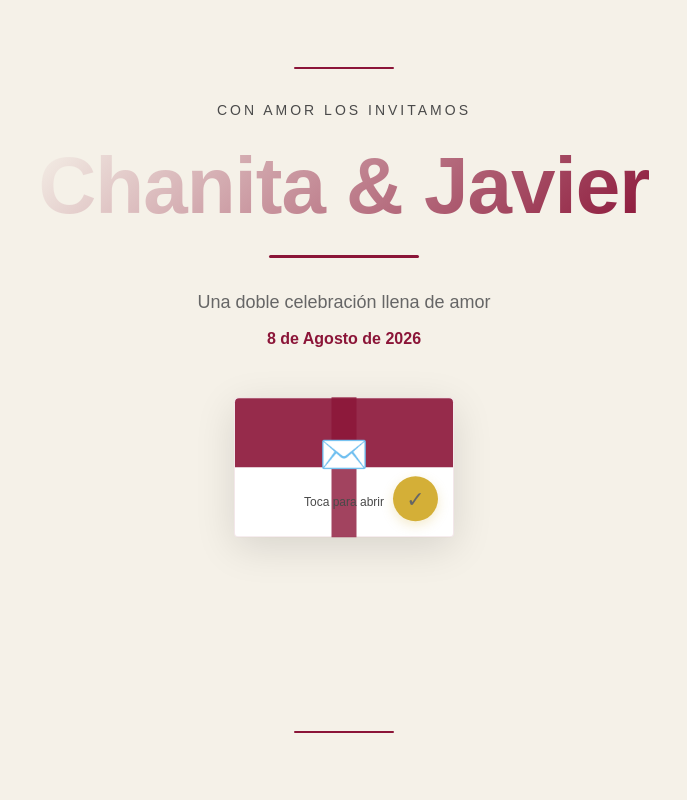
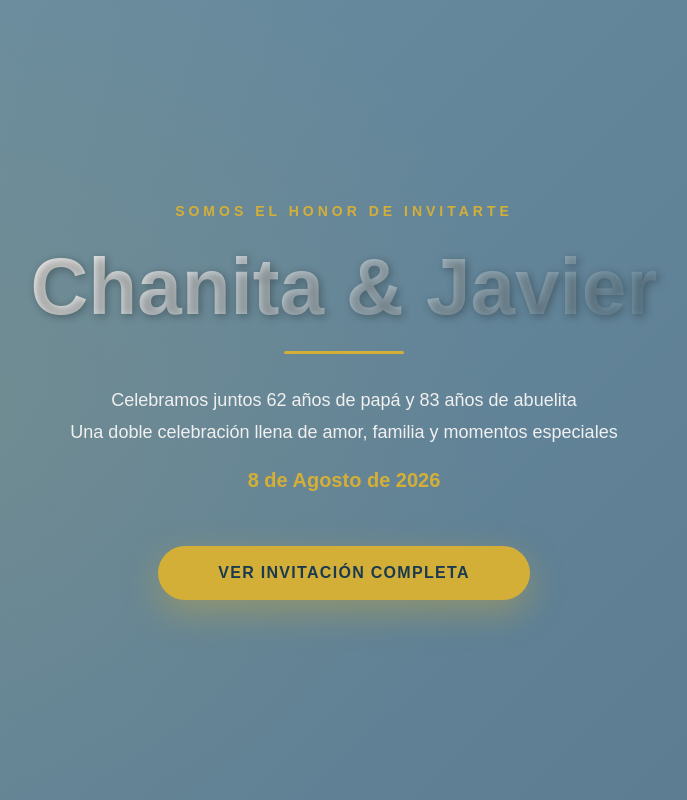
Before and after one commit to charrolothbrok/cumplecj, a React (Vite) app: page / in a window 1280 px wide. Shown: the whole page, without its empty margins (296-983 px from the left). Built offline with nearby package versions, Linux system fonts and the light colour scheme.

Commit message:
Add files via upload

```diff
--- a/src/components/LetterIntro.jsx
+++ b/src/components/LetterIntro.jsx
@@ -4,76 +4,22 @@ import gsap from 'gsap'
 export default function LetterIntro({ onOpen }) {
   const [isOpening, setIsOpening] = useState(false)
   const containerRef = useRef(null)
-  const envelopeRef = useRef(null)
-  const titleRef = useRef(null)
-  const subtitleRef = useRef(null)
-  const buttonRef = useRef(null)
+  const contentRef = useRef(null)
 
-  // Animación inicial con GSAP
   useEffect(() => {
     const ctx = gsap.context(() => {
       const tl = gsap.timeline()
 
-      // Fade in general
+      // Fade in container
       tl.to(containerRef.current, { opacity: 1, duration: 0.8 })
 
-      // Título aparece con scale
-      tl.from(
-        titleRef.current,
-        {
+      // Fade in content
+      tl.from(contentRef.current, {
         opacity: 0,
-          scale: 0.8,
         y: 30,
         duration: 0.8,
         ease: 'power2.out'
-        },
-        0.2
-      )
-
-      // Subtítulo aparece
-      tl.from(
-        subtitleRef.current,
-        {
-          opacity: 0,
-          y: 20,
-          duration: 0.6,
-          ease: 'power2.out'
-        },
-        0.4
-      )
-
-      // Sobre aparece con bounce
-      tl.from(
-        envelopeRef.current,
-        {
-          opacity: 0,
-          y: 50,
-          duration: 0.8,
-          ease: 'back.out'
-        },
-        0.6
-      )
-
-      // Botón aparece
-      tl.from(
-        buttonRef.current,
-        {
-          opacity: 0,
-          y: 20,
-          duration: 0.6,
-          ease: 'power2.out'
-        },
-        0.8
-      )
-
-      // Animación continua del sobre (flotar)
-      gsap.to(envelopeRef.current, {
-        y: -15,
-        duration: 2,
-        repeat: -1,
-        yoyo: true,
-        ease: 'sine.inOut'
-      })
+      }, 0.2)
     })
 
     return () => ctx.revert()
@@ -81,18 +27,16 @@ export default function LetterIntro({ onOpen }) {
 
   const handleOpen = () => {
     setIsOpening(true)
-
-    // Animación de apertura con GSAP
-    gsap.to(envelopeRef.current, {
+    gsap.to(contentRef.current, {
       opacity: 0,
-      scale: 0.8,
+      scale: 0.9,
       duration: 0.5,
       ease: 'power2.in'
     })
 
     setTimeout(() => {
       onOpen()
-    }, 1500)
+    }, 600)
   }
 
   return (
@@ -100,7 +44,7 @@ export default function LetterIntro({ onOpen }) {
       ref={containerRef}
       style={{
         minHeight: '100vh',
-        background: '#f5f1e8',
+        background: 'linear-gradient(135deg, #6b8fa3 0%, #5a7a8f 100%)',
         display: 'flex',
         flexDirection: 'column',
         alignItems: 'center',
@@ -111,9 +55,33 @@ export default function LetterIntro({ onOpen }) {
         overflow: 'hidden'
       }}
     >
-      {/* Confeti con GSAP */}
+      {/* Patrón decorativo de fondo */}
+      <div
+        style={{
+          position: 'absolute',
+          top: 0,
+          left: 0,
+          right: 0,
+          bottom: 0,
+          backgroundImage: 'radial-gradient(circle at 20% 50%, rgba(212, 175, 55, 0.1) 0%, transparent 50%)',
+          pointerEvents: 'none'
+        }}
+      />
+      <div
+        style={{
+          position: 'absolute',
+          bottom: 0,
+          right: 0,
+          backgroundImage: 'radial-gradient(circle at 80% 50%, rgba(212, 175, 55, 0.08) 0%, transparent 50%)',
+          pointerEvents: 'none',
+          width: '300px',
+          height: '300px'
+        }}
+      />
+
+      {/* Confeti al abrir */}
       {isOpening &&
-        Array.from({ length: 60 }).map((_, i) => (
+        Array.from({ length: 50 }).map((_, i) => (
           <div
             key={i}
             style={{
@@ -122,9 +90,7 @@ export default function LetterIntro({ onOpen }) {
               top: '50%',
               width: Math.random() * 8 + 4 + 'px',
               height: Math.random() * 8 + 4 + 'px',
-              background: ['#8b1538', '#d4af37', '#a82d4a'][
-                Math.floor(Math.random() * 3)
-              ],
+              background: ['#d4af37', '#f5f3f0', '#6b8fa3'][Math.floor(Math.random() * 3)],
               borderRadius: '50%',
               pointerEvents: 'none',
               zIndex: 1
@@ -144,53 +110,42 @@ export default function LetterIntro({ onOpen }) {
           />
         ))}
 
-      {/* Contenedor principal */}
+      {/* Contenido principal */}
       <div
+        ref={contentRef}
         style={{
           position: 'relative',
           zIndex: 10,
           textAlign: 'center',
-          maxWidth: '700px'
+          maxWidth: '800px',
+          color: 'white'
         }}
       >
-        {/* Línea decorativa */}
-        <div
-          style={{
-            height: '2px',
-            width: '100px',
-            background: '#8b1538',
-            margin: '0 auto 30px',
-            borderRadius: '1px'
-          }}
-        />
-
-        {/* Texto pequeño decorativo */}
+        {/* Subtítulo */}
         <p
           style={{
             fontSize: '14px',
-            letterSpacing: '3px',
+            letterSpacing: '4px',
             textTransform: 'uppercase',
-            color: '#4a4a4a',
+            color: '#d4af37',
             marginBottom: '20px',
-            fontWeight: 500,
-            fontFamily: "'Poppins', sans-serif",
-            margin: '0 0 20px 0'
+            fontWeight: 600,
+            fontFamily: "'Poppins', sans-serif"
           }}
         >
-          Con Amor Los Invitamos
+          Somos el Honor de Invitarte
         </p>
 
-        {/* TÍTULO - SÓLIDO, NO GRADIENTE */}
+        {/* Título principal */}
         <h1
-          ref={titleRef}
           style={{
-            fontSize: 'clamp(2.5rem, 10vw, 5rem)',
+            fontSize: 'clamp(2.5rem, 12vw, 5rem)',
             fontFamily: "'Fredoka', sans-serif",
             fontWeight: 700,
-            color: '#1a1a1a',
-            margin: '0 0 10px 0',
+            color: 'white',
+            margin: '0 0 15px 0',
             lineHeight: 1.1,
-            letterSpacing: '-1px'
+            textShadow: '2px 2px 8px rgba(0,0,0,0.3)'
           }}
         >
           Chanita & Javier
@@ -199,187 +154,77 @@ export default function LetterIntro({ onOpen }) {
         {/* Línea decorativa */}
         <div
           style={{
+            width: '120px',
             height: '3px',
-            width: '150px',
-            background: '#8b1538',
-            margin: '25px auto 30px',
+            background: '#d4af37',
+            margin: '20px auto 30px',
             borderRadius: '2px'
           }}
         />
 
-        {/* Subtítulo - SÓLIDO */}
-        <div
-          ref={subtitleRef}
-          style={{
-            marginBottom: '50px'
-          }}
-        >
+        {/* Descripción */}
         <p
           style={{
             fontSize: '18px',
-              color: '#666666',
-              margin: '0 0 10px 0',
+            color: '#f0f0f0',
+            marginBottom: '15px',
             fontWeight: 300,
-              lineHeight: 1.6,
+            lineHeight: 1.8,
             fontFamily: "'Poppins', sans-serif"
           }}
         >
-            Una doble celebración llena de amor
+          Celebramos juntos 62 años de papá y 83 años de abuelita<br />
+          Una doble celebración llena de amor, familia y momentos especiales
         </p>
+
+        {/* Fecha */}
         <p
           style={{
-              fontSize: '16px',
-              color: '#8b1538',
-              fontWeight: 600,
-              margin: 0,
+            fontSize: '20px',
+            color: '#d4af37',
+            fontWeight: 700,
+            marginBottom: '50px',
             fontFamily: "'Poppins', sans-serif"
           }}
         >
           8 de Agosto de 2026
         </p>
-        </div>
 
-        {/* SOBRE - Elegante y minimalista */}
-        <div
-          ref={envelopeRef}
+        {/* Botón */}
+        <button
           onClick={handleOpen}
           style={{
-            width: '220px',
-            height: '140px',
-            background: 'white',
-            borderRadius: '4px',
-            boxShadow: '0 10px 40px rgba(0,0,0,0.12)',
-            position: 'relative',
-            margin: '40px auto',
-            cursor: 'pointer',
-            display: 'flex',
-            alignItems: 'center',
-            justifyContent: 'center',
-            flexDirection: 'column',
-            border: '1px solid rgba(139, 21, 56, 0.1)'
-          }}
-        >
-          {/* Solapa decorativa */}
-          <div
-            style={{
-              position: 'absolute',
-              top: 0,
-              left: 0,
-              right: 0,
-              height: '50%',
-              background: '#8b1538',
-              borderRadius: '4px 4px 0 0',
-              opacity: 0.9
-            }}
-          />
-
-          {/* Contenido */}
-          <div
-            style={{
-              position: 'relative',
-              zIndex: 2,
-              textAlign: 'center'
-            }}
-          >
-            <div style={{ fontSize: '40px', marginBottom: '8px' }}>✉️</div>
-            <p
-              style={{
-                fontSize: '12px',
-                color: '#4a4a4a',
-                fontWeight: 500,
-                margin: 0,
-                fontFamily: "'Poppins', sans-serif"
-              }}
-            >
-              Toca para abrir
-            </p>
-          </div>
-
-          {/* Listón decorativo */}
-          <div
-            style={{
-              position: 'absolute',
-              left: '50%',
-              top: '50%',
-              transform: 'translate(-50%, -50%)',
-              width: '25px',
-              height: '140px',
-              background: '#8b1538',
-              opacity: 0.8,
-              zIndex: 1
-            }}
-          />
-
-          {/* Sello */}
-          <div
-            style={{
-              position: 'absolute',
-              bottom: '15px',
-              right: '15px',
-              width: '45px',
-              height: '45px',
+            padding: '18px 60px',
             background: '#d4af37',
-              borderRadius: '50%',
-              display: 'flex',
-              alignItems: 'center',
-              justifyContent: 'center',
-              fontSize: '22px',
-              zIndex: 3,
-              boxShadow: '0 4px 12px rgba(212, 175, 55, 0.25)'
-            }}
-          >
-            ✓
-          </div>
-        </div>
-
-        {/* BOTÓN - Grande y prominente */}
-        <button
-          ref={buttonRef}
-          onClick={handleOpen}
-          style={{
-            marginTop: '50px',
-            padding: '16px 50px',
-            fontSize: '15px',
-            fontWeight: 700,
-            fontFamily: "'Fredoka', sans-serif",
-            background: '#8b1538',
-            color: 'white',
+            color: '#1a3a52',
             border: 'none',
             borderRadius: '50px',
+            fontFamily: "'Fredoka', sans-serif",
+            fontWeight: 700,
             cursor: 'pointer',
-            boxShadow: '0 8px 25px rgba(139, 21, 56, 0.25)',
+            boxShadow: '0 12px 35px rgba(212, 175, 55, 0.4)',
             textTransform: 'uppercase',
-            letterSpacing: '1.2px',
+            letterSpacing: '1.3px',
+            fontSize: '16px',
             transition: 'all 0.3s ease'
           }}
           onMouseEnter={(e) => {
             gsap.to(e.target, {
-              scale: 1.08,
-              boxShadow: '0 12px 35px rgba(139, 21, 56, 0.35)',
+              background: '#e5c158',
+              y: -3,
               duration: 0.3
             })
           }}
           onMouseLeave={(e) => {
             gsap.to(e.target, {
-              scale: 1,
-              boxShadow: '0 8px 25px rgba(139, 21, 56, 0.25)',
+              background: '#d4af37',
+              y: 0,
               duration: 0.3
             })
           }}
         >
-          Abre la Invitación
+          Ver Invitación Completa
         </button>
-
-        {/* Línea decorativa final */}
-        <div
-          style={{
-            height: '2px',
-            width: '100px',
-            background: '#8b1538',
-            margin: '50px auto 0',
-            borderRadius: '1px'
-          }}
-        />
       </div>
     </div>
   )
--- a/src/index.css
+++ b/src/index.css
@@ -1,21 +1,21 @@
 :root {
-  /* PALETA FINAL - Guinda + Crema + Textos Oscuros */
+  /* PALETA FINAL - Azul Grisáceo + Dorado + Crema */
 
   /* FONDOS */
-  --bg-primary: #f5f1e8;        /* Crema claro - FONDO PRINCIPAL */
-  --bg-secondary: #e8dcc8;      /* Crema oscuro - separadores */
+  --bg-primary: #f5f3f0;        /* Crema muy claro - FONDO PRINCIPAL */
+  --bg-secondary: #ede5dc;      /* Crema oscuro - separadores */
   --bg-white: #ffffff;          /* Blanco puro */
 
   /* TEXTOS */
-  --text-title: #1a1a1a;        /* Negro muy oscuro - TÍTULOS SUPER LEGIBLES */
-  --text-subtitle: #4a4a4a;     /* Gris oscuro - subtítulos */
-  --text-body: #666666;         /* Gris medio - texto normal */
+  --text-title: #1a3a52;        /* Azul oscuro - TÍTULOS SUPER LEGIBLES */
+  --text-subtitle: #4a5a6a;     /* Gris azulado - subtítulos */
+  --text-body: #5a5a5a;         /* Gris medio - texto normal */
   --text-light: #888888;        /* Gris claro - texto light */
   --text-white: #ffffff;        /* Blanco - en fondos oscuros */
 
   /* ACENTOS PRINCIPALES */
-  --primary-guinda: #8b1538;    /* Guinda profundo - BOTONES, LÍNEAS, ACENTOS */
-  --primary-guinda-light: #a82d4a; /* Guinda claro - HOVER */
+  --primary-guinda: #6b8fa3;    /* Azul grisáceo - BOTONES, LÍNEAS, ACENTOS */
+  --primary-guinda-light: #7fa0b5; /* Azul grisáceo claro - HOVER */
 
   /* ACENTOS COMPLEMENTARIOS */
   --primary-gold: #d4af37;      /* Dorado - pequeños detalles, sellos */
@@ -33,11 +33,11 @@
   --light: #F5F5F5;
   --light-dark: #E8E8E8;
 
-  /* Gradientes Guinda Premium */
-  --gradient-main: linear-gradient(135deg, #f5f1e8 0%, #8b1538 100%);
-  --gradient-warm: linear-gradient(135deg, #f5f1e8 0%, #d4af37 100%);
-  --gradient-cool: linear-gradient(135deg, #8b1538 0%, #a82d4a 100%);
-  --gradient-party: linear-gradient(45deg, #f5f1e8 0%, #8b1538 25%, #a82d4a 50%, #d4af37 75%, #e8dcc8 100%);
+  /* Gradientes Azul Premium */
+  --gradient-main: linear-gradient(135deg, #f5f3f0 0%, #6b8fa3 100%);
+  --gradient-warm: linear-gradient(135deg, #f5f3f0 0%, #d4af37 100%);
+  --gradient-cool: linear-gradient(135deg, #6b8fa3 0%, #7fa0b5 100%);
+  --gradient-party: linear-gradient(45deg, #f5f3f0 0%, #6b8fa3 25%, #7fa0b5 50%, #d4af37 75%, #ede5dc 100%);
 
   /* Tipografía */
   --font-display: 'Fredoka', 'Quicksand', sans-serif;
```
Lines whose indentation alone changed are shown as unchanged.
